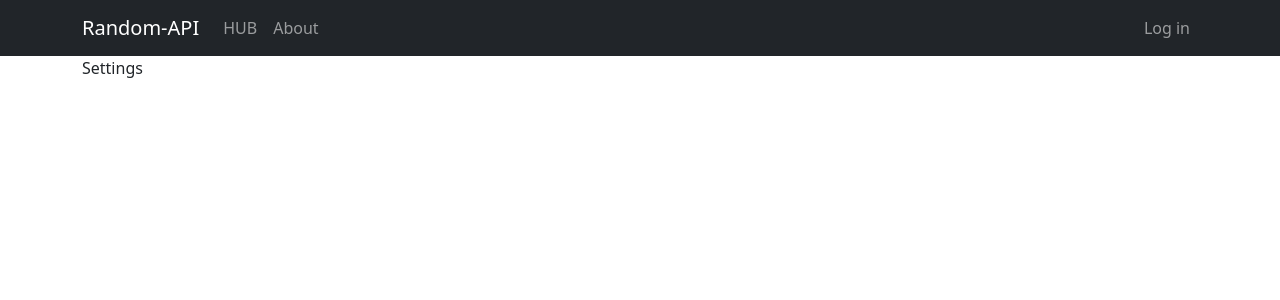
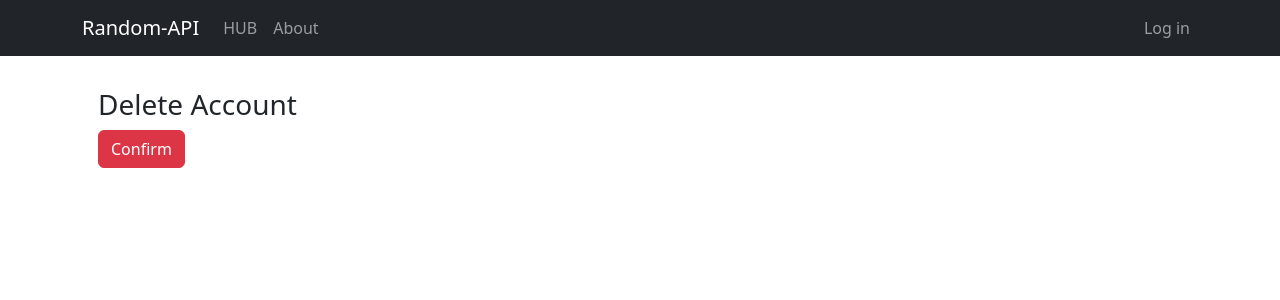
Before and after one commit to leolabdev/random_api, a React (Create React App) app: page /settings in a window 1280 px wide. Shown: the top 300 px of the page. Built offline with nearby package versions, Linux system fonts and the light colour scheme; no server answers.

Commit message:
added delete account option , but it doesnt work for some reason

```diff
--- a/src/pages/SettingsPage.jsx
+++ b/src/pages/SettingsPage.jsx
@@ -1,8 +1,9 @@
 import React from 'react';
+import SettingsMain from "../components/Settings/SettingsMain";
 
 function SettingsPage(props) {
     return (
-        <div>Settings</div>
+        <SettingsMain/>
     );
 }
 
```
